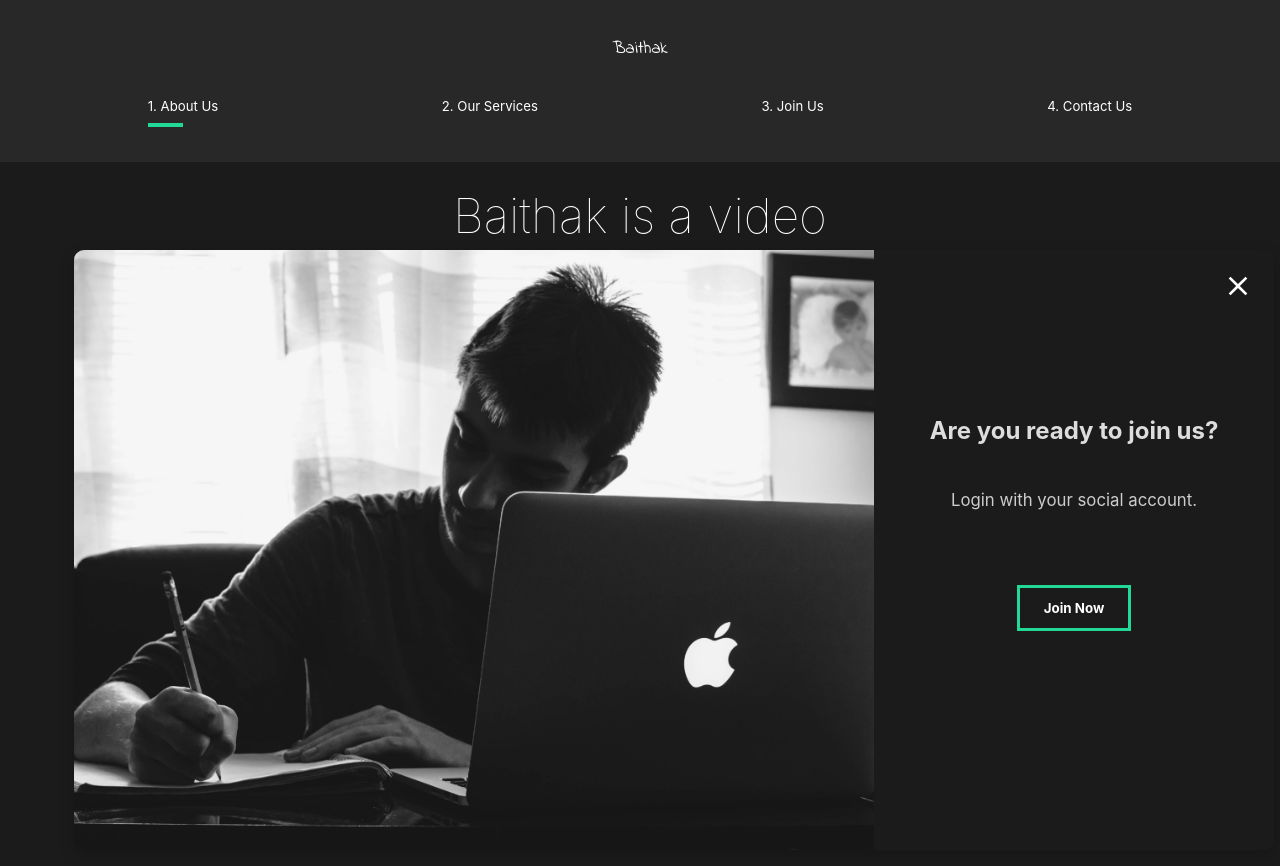
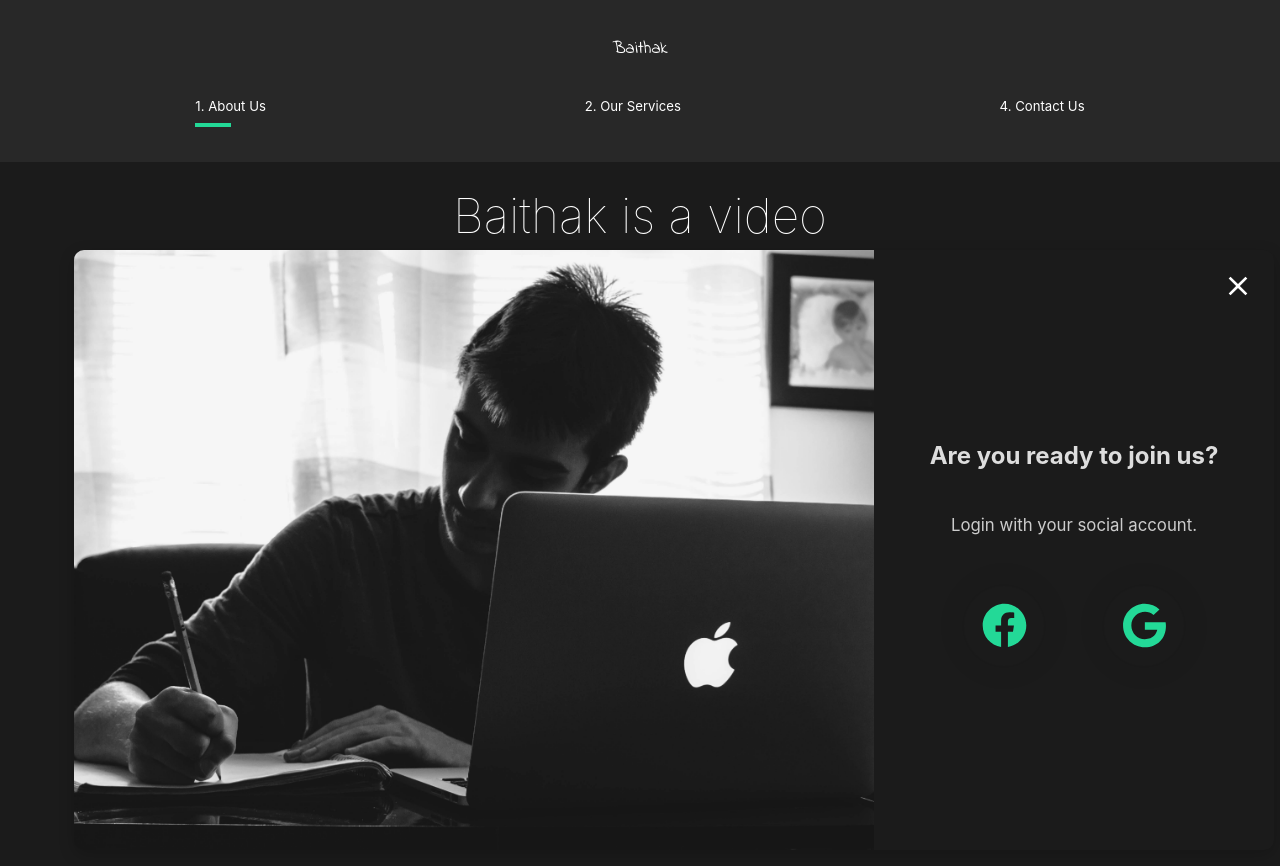
Before and after one commit to AnuraghSarkar/baithak, a React (Create React App) app: page / in a window 1280 px wide. Both pictures are taken after a click on the button "Join Us". Shown: the top 866 px of the page. Built offline with nearby package versions, Linux system fonts and the light colour scheme.

Commit message:
Added Social Media Icons

```diff
--- a/package.json
+++ b/package.json
@@ -3,6 +3,10 @@
   "version": "0.1.0",
   "private": true,
   "dependencies": {
+    "@fortawesome/fontawesome-svg-core": "^1.2.35",
+    "@fortawesome/free-brands-svg-icons": "^5.15.3",
+    "@fortawesome/free-solid-svg-icons": "^5.15.3",
+    "@fortawesome/react-fontawesome": "^0.1.14",
     "@testing-library/jest-dom": "^5.13.0",
     "@testing-library/react": "^11.2.7",
     "@testing-library/user-event": "^12.8.3",
--- a/src/components/GlobalStyle.js
+++ b/src/components/GlobalStyle.js
@@ -12,7 +12,7 @@
         }
     }
 
-}
+
     body{
         background: #1b1b1b;
         font-family: 'Inter', sans-serif;
--- a/src/components/Modal.js
+++ b/src/components/Modal.js
@@ -2,9 +2,9 @@
 import { useSpring, animated } from "react-spring";
 import styled from "styled-components";
 import { MdClose } from "react-icons/md";
-import kids from '../img/kids.jpg'
-
-
+import kids from "../img/kids.jpg";
+import { FontAwesomeIcon } from "@fortawesome/react-fontawesome";
+import { faFacebook, faGoogle } from "@fortawesome/free-brands-svg-icons";
 const ModalWrapper = styled.div`
   width: 1200px;
   height: 600px;
@@ -64,11 +64,59 @@
   z-index: 10;
 `;
 const Container = styled.div`
+  position: relative;
+`;
+
+const Social = styled.div`
+  display: flex;
+  a {
+    width: 80px;
+    height: 80px;
+    text-align: center;
+    text-decoration: none;
+    color: #23d997;
+    box-shadow: 0 0 20px 10px rgba(0, 0, 0, 0.05);
+    margin: 0 30px;
+    border-radius: 50%;
     position: relative;
-`
+    overflow: hidden;
+    transition: transform 0.5s;
+
+    &::after {
+      content: "";
+      width: 100%;
+      height: 100%;
+      top: -90px;
+      left: 0;
+      background: #000;
+      background: linear-gradient(-45deg, #ed1c94, #ffec17);
+      position: absolute;
+      transition: 0.5s;
+    }
+
+    &:hover::after {
+      top: 0;
+    }
+    &:hover .social {
+      color: #fff;
+    }
+    &:hover {
+      transform: translateY(-10px);
+    }
+  }
+  .social {
+    position: relative;
+    font-size: 45px;
+    line-height: 80px;
+    z-index: 10;
+    transition: color 0.5s;
+    top:17px;
+
+  }
+`;
+
 
 export const Modal = ({ showModal, setShowModal }) => {
-
   const animation = useSpring({
     config: {
       duration: 250,
@@ -76,7 +124,6 @@
     opacity: showModal ? 1 : 0,
     transform: showModal ? `translateY(0%)` : `translateY(-100%)`,
   });
-
 
   const keyPress = useCallback(
     (e) => {
@@ -102,7 +149,15 @@
               <ModalContent>
                 <h1>Are you ready to join us?</h1>
                 <p>Login with your social account.</p>
-                <button>Join Now</button>
+                {/* <button>Join Now</button> */}
+                <Social>
+                  <a href>
+                    <FontAwesomeIcon icon={faFacebook} className='social' />
+                  </a>
+                  <a href>
+                    <FontAwesomeIcon icon={faGoogle} className='social' />
+                  </a>
+                </Social>
               </ModalContent>
               <CloseModalButton
                 aria-label="Close modal"
--- a/src/components/Nav.js
+++ b/src/components/Nav.js
@@ -1,8 +1,8 @@
-import React from 'react'
-import styled from 'styled-components'
-import { Link } from 'react-router-dom'
-import { motion } from 'framer-motion';
-import { useLocation } from 'react-router';
+import React from "react";
+import styled from "styled-components";
+import { Link } from "react-router-dom";
+import { motion } from "framer-motion";
+import { useLocation } from "react-router";
 
 const Nav = () => {
   const { pathname } = useLocation();
@@ -30,14 +30,7 @@
             animate={{ width: pathname === "/suggestion" ? "50%" : "0%" }}
           />
         </li>
-          <li>
-            <Link to="/joinus">3. Join Us</Link>
-            <Line
-              transition={{ duration: 0.75 }}
-              initial={{ width: "0%" }}
-              animate={{ width: pathname === "/joinus" ? "50%" : "0%" }}
-            />
-          </li>
+
         <li>
           <Link to="/contact">4. Contact Us</Link>
           <Line
@@ -49,7 +42,7 @@
       </ul>
     </Navbar>
   );
-}
+};
 const Navbar = styled.nav`
   min-height: 10vh;
   display: flex;
@@ -59,10 +52,10 @@
   padding: 1rem 10rem;
   background: #282828;
   position: sticky;
-    top:0;
+  top: 0;
   z-index: 10;
   a {
-        color:white;
+    color: white;
     text-decoration: none;
   }
   ul {
@@ -76,35 +69,35 @@
   }
   #logo {
     font-size: 1.5rem;
-        font-family: 'Indie Flower', cursive;
+    font-family: "Indie Flower", cursive;
     font-weight: lighter;
   }
-    @media (max-width:1300px){
+  @media (max-width: 1300px) {
     flex-direction: column;
-        padding:2rem 1rem;
+    padding: 2rem 1rem;
     #logo {
-            display:inline-block;
+      display: inline-block;
       margin: 1rem;
     }
     ul {
       padding: 2rem;
       justify-content: space-around;
-            width:100%
-        };
+      width: 100%;
+    }
     li {
-            padding:0
+      padding: 0;
     }
   }
-`
+`;
 const Line = styled(motion.div)`
-    height:.3rem;
+  height: 0.3rem;
   background: #23d997;
   width: 0%;
   position: absolute;
-    bottom : -80%;
+  bottom: -80%;
   left: 60%;
-    @media (max-width:1300px){
-        left:0%;
+  @media (max-width: 1300px) {
+    left: 0%;
   }
-`
+`;
 export default Nav;
```
Also changed, not shown: 1 other file (tests, documents, lock files or other folders). Lines whose indentation alone changed are shown as unchanged.
